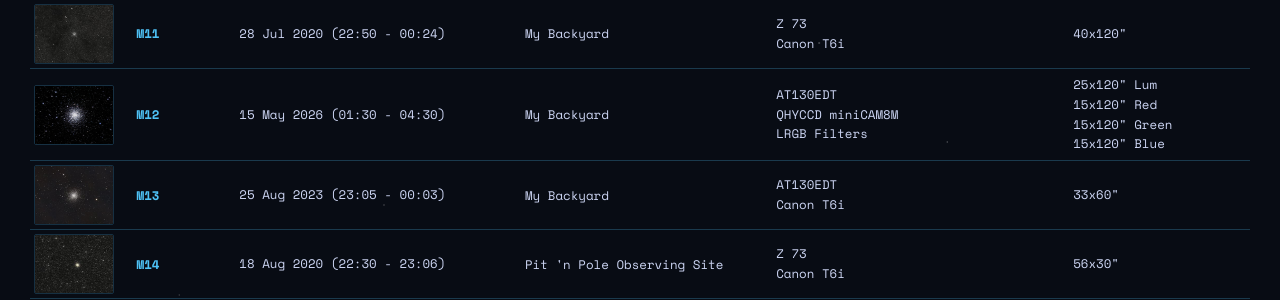
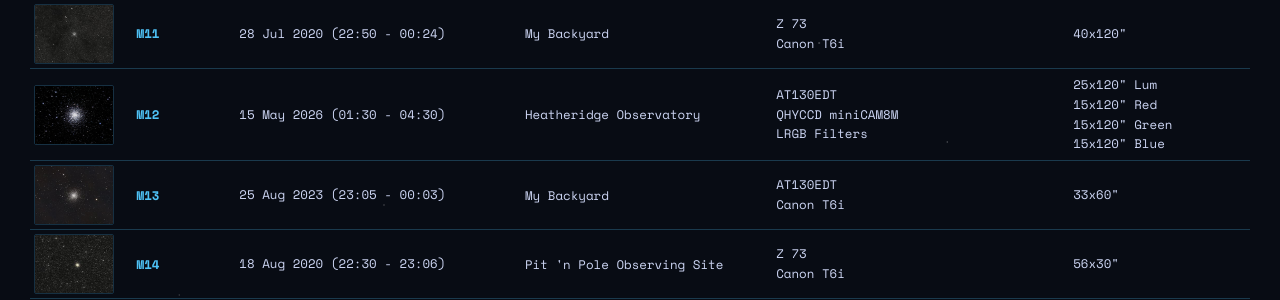
Before and after one commit to dmoulton/dmoulton.github.io, a Jekyll site: the page built from pages/astrophotography/messier-list.html, in a window 1280 px wide and 900 px high, scrolled down 929 px. Shown: the part 155-455 px from the top of the window. Built offline with Jekyll 4.4.1, drawn with Linux system fonts in a browser that asks for light colours; comment, search, counter and statistics services are not loaded; some of the changed text lies outside the part shown.

Commit message:
fixed some locations

```diff
--- a/_data/galleries/messier.yml
+++ b/_data/galleries/messier.yml
@@ -139,7 +139,7 @@ pictures:
     thumbnail: m12-300x183.jpg
     title: M12
     date: 15 May 2026 (01:30 - 04:30)
-    location: My Backyard
+    location: Heatheridge Observatory
     equipment: AT130EDT | QHYCCD miniCAM8M | LRGB Filters
     image_info: 25x120" Lum | 15x120" Red | 15x120" Green | 15x120" Blue
     checked: true
@@ -585,7 +585,7 @@ pictures:
     thumbnail: m51-thumbnail.jpg
     title: M51
     date: 30 Apr 2026 (21:59 - 00:32) | 1 May 2026 (00:53 - 04:34)
-    location: My Backyard
+    location: Heatheridge Observatory
     equipment: AT130EDT | QHYCCD miniCAM8M | LRGBH Filters
     image_info: 36x120" Lum | 35x120" Red | 35x120" Green | 35x120" Blue | 12x300" Hα
     checked: true
@@ -1136,7 +1136,7 @@ pictures:
     thumbnail: m100-300x230.jpg
     title: M100
     date: 14 May 2026 (22:30 - 01:30)
-    location: My Backyard
+    location: Heatheridge Observatory
     equipment: AT130EDT | QHYCCD miniCAM8M | LRGBHO Filters
     image_info: 50x120" Lum | 30x120" Red | 30x120" Green | 27x120" Blue
     checked: true
```
